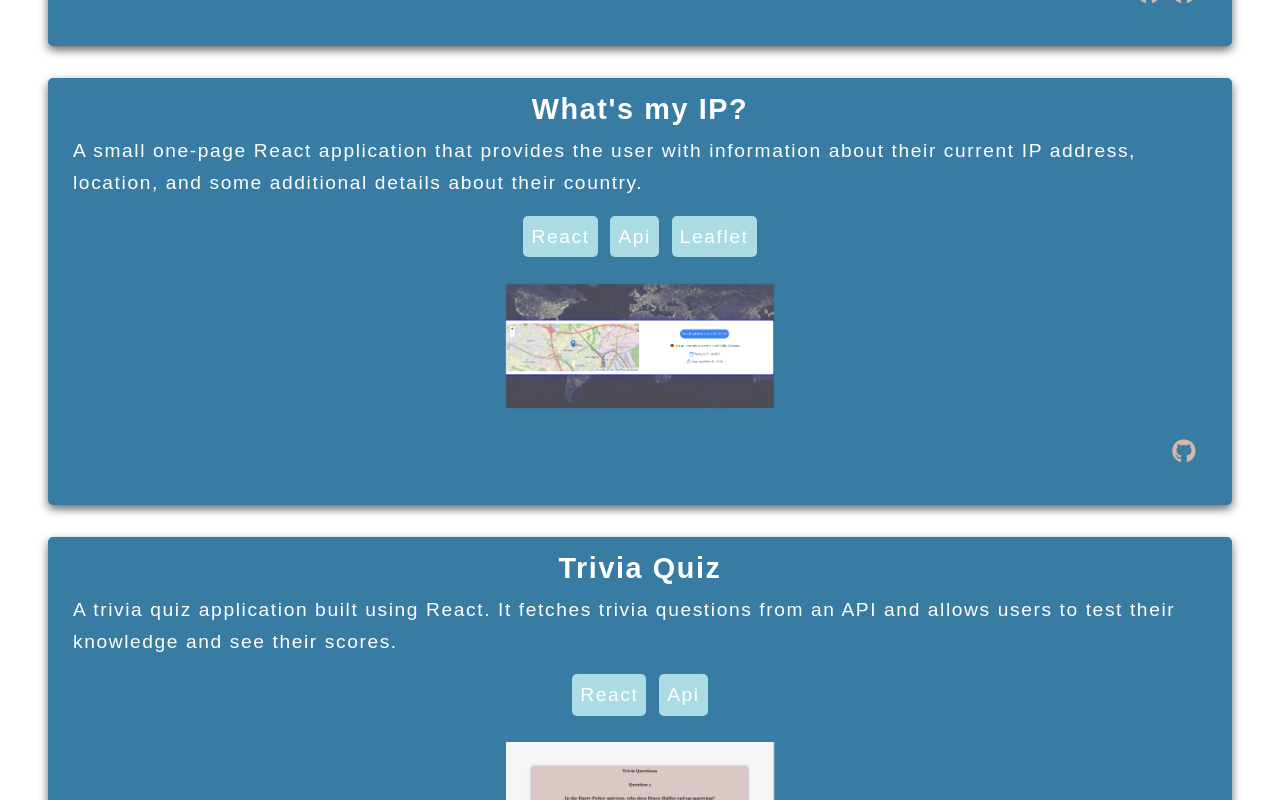
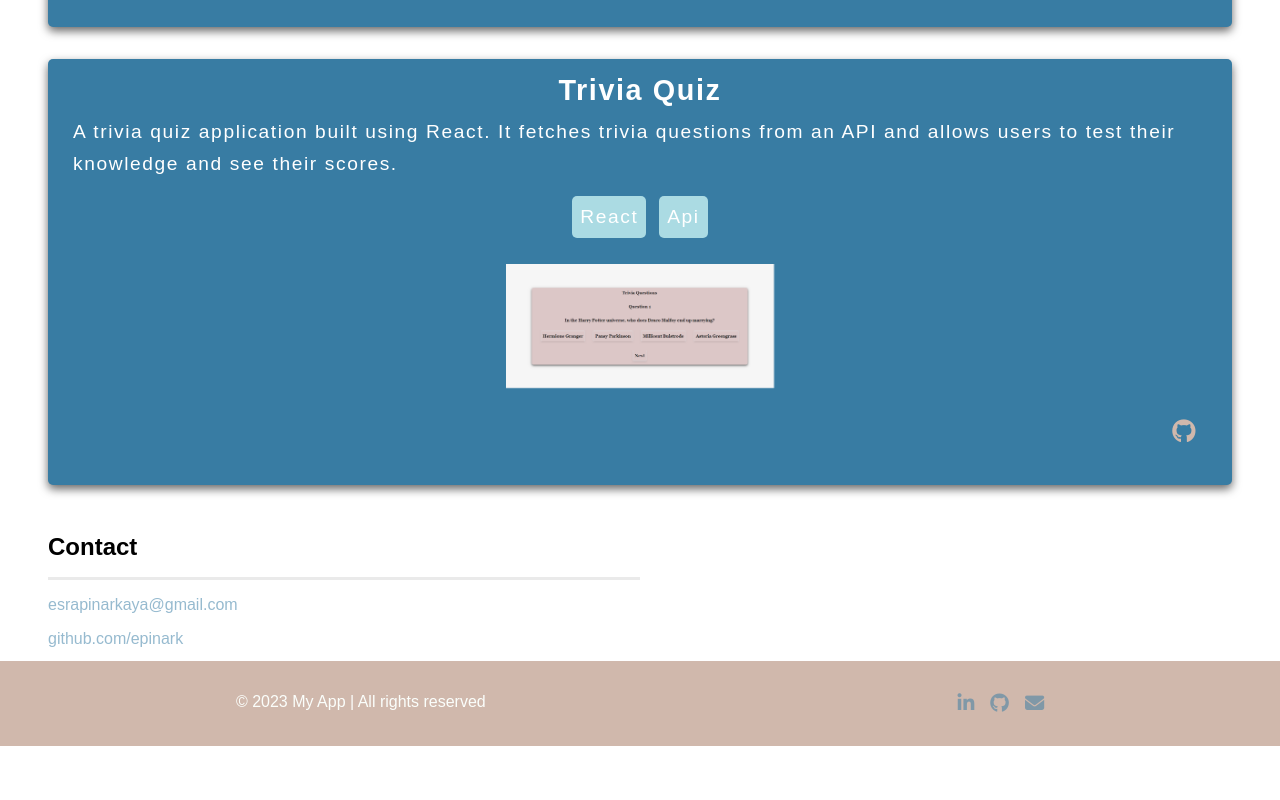
Before and after one commit to epinark/Portfolio, a React (Vite) app: page / in a window 1280 px wide. Shown: the part 2000-2800 px from the top of the page. After the commit the page ends 2746 px from the top, so only its background shows below. Built offline with nearby package versions, Linux system fonts and the light colour scheme.

Commit message:
add contact and footer section

```diff
--- a/src/App.css
+++ b/src/App.css
@@ -13,3 +13,28 @@
   font-family: 'Open Sans', sans-serif;
   font-family: 'Poppins', sans-serif;
 }
+
+.footer {
+  padding: 2rem 0;
+  background-color: #d0b8ac;
+  color: #FBFEFB;
+
+}
+
+.container {
+  margin: 0 auto;
+  display: flex;
+  justify-content: space-around;
+
+}
+
+.container i {
+  color: #387ca386;
+  font-size: 1.2rem;
+
+}
+
+.container i:hover {
+  color: #387CA3;
+  cursor: pointer;
+}
--- a/src/App.jsx
+++ b/src/App.jsx
@@ -8,8 +8,10 @@ import "./styles/Navbar.css";
 import "./styles/About.css";
 import "./styles/Skills.css";
 import "./styles/Portfolio.css";
+import "./styles/Contact.css";
 import "./App.css";
 import { Route, Routes } from "react-router-dom";
+import { Link } from "react-router-dom";
 function App() {
   return (
     <>
@@ -21,6 +23,37 @@ function App() {
         <Skills />
         <Portfolio />
         <Contact />
+        <footer className="footer">
+          <div className="container">
+            <span>&copy; 2023 My App | All rights reserved</span>
+            <div className="social-media">
+              <a
+                className="contacts"
+                href="www.linkedin.com/in/esra-pinar-berkus"
+                target="_blank"
+                rel="noopener noreferrer"
+              >
+                <i className="fab fa-linkedin-in"></i>
+              </a>
+              <a
+                className="contacts"
+                href="https://github.com/epinark"
+                target="_blank"
+                rel="noopener noreferrer"
+              >
+                <i className="fab fa-github"></i>
+              </a>
+              <Link
+                to="/contact"
+                smooth={true}
+                duration={1000}
+                className="contacts"
+              >
+                <i className="fa fa-envelope"></i>
+              </Link>
+            </div>
+          </div>
+        </footer>
       </div>
     </>
   );
--- a/src/components/About.jsx
+++ b/src/components/About.jsx
@@ -1,6 +1,7 @@
 import profile from "../images/profile.jpg";
 import anim from "../images/anim.gif";
-import { Link } from "react-scroll";
+import { Link } from "react-router-dom";
+
 function About() {
   return (
     <div className="about">
--- a/src/components/Contact.jsx
+++ b/src/components/Contact.jsx
@@ -1,5 +1,26 @@
 function Contact() {
-  return <div>Contact</div>;
+  return (
+    <div className="contact-wrapper">
+      <h2>Contact</h2>
+      <span className="border"></span>
+      <a
+        className="contact"
+        href="mailto:esrapinarkaya@gmail.com"
+        target="_blank"
+        rel="noopener noreferrer"
+      >
+        esrapinarkaya@gmail.com
+      </a>
+      <a
+        className="contact"
+        href="https://github.com/epinark"
+        target="_blank"
+        rel="noopener noreferrer"
+      >
+        github.com/epinark
+      </a>
+    </div>
+  );
 }
 
 export default Contact;
--- a/src/styles/About.css
+++ b/src/styles/About.css
@@ -1,6 +1,6 @@
 .about {
-    height: 100%;
-    margin: 20px;
+
+    margin: 1rem;
 
 }
 
@@ -52,13 +52,13 @@
 @media (min-width: 768px) {
     .about {
         display: flex;
-        height: 100%;
-        margin: 30px 50px;
+        margin: 5rem 2rem;
     }
 
     #about-scroll {
         padding-right: 50px;
         border-right: 3px solid #efe5dc;
+        max-height: 50%;
     }
 
     .text-container {
--- /dev/null
+++ b/src/styles/Contact.css
@@ -0,0 +1,27 @@
+.contact-wrapper {
+    text-align: left;
+    height: 10%;
+    margin: 3rem;
+    display: flex;
+    flex-direction: column;
+    gap: 1rem;
+
+}
+
+.border {
+    border-bottom: 3px solid rgba(0, 0, 0, .082);
+    max-width: 50%;
+
+}
+
+.contact {
+    position: relative;
+    text-decoration: none;
+    transition: 0.6s;
+    color: #387ca386;
+}
+
+.contact:hover::after {
+    content: "←";
+    margin-left: 5px;
+}
--- a/src/styles/Portfolio.css
+++ b/src/styles/Portfolio.css
@@ -85,6 +85,9 @@
 
 .connections i:hover {
     cursor: pointer;
+    color: blueviolet;
+
+
 }
 
 @media (min-width: 768px) {
--- a/src/styles/Skills.css
+++ b/src/styles/Skills.css
@@ -1,12 +1,12 @@
 .tech-container {
     background-color: #D0B8AC;
-    padding: 2rem;
-    margin-top: 8rem;
+    padding: 5rem;
+
 }
 
 .tech-container h2 {
     text-align: center;
-    padding: 2rem;
+    padding-bottom: 2rem;
     color: #387ca386;
 
 }
```
